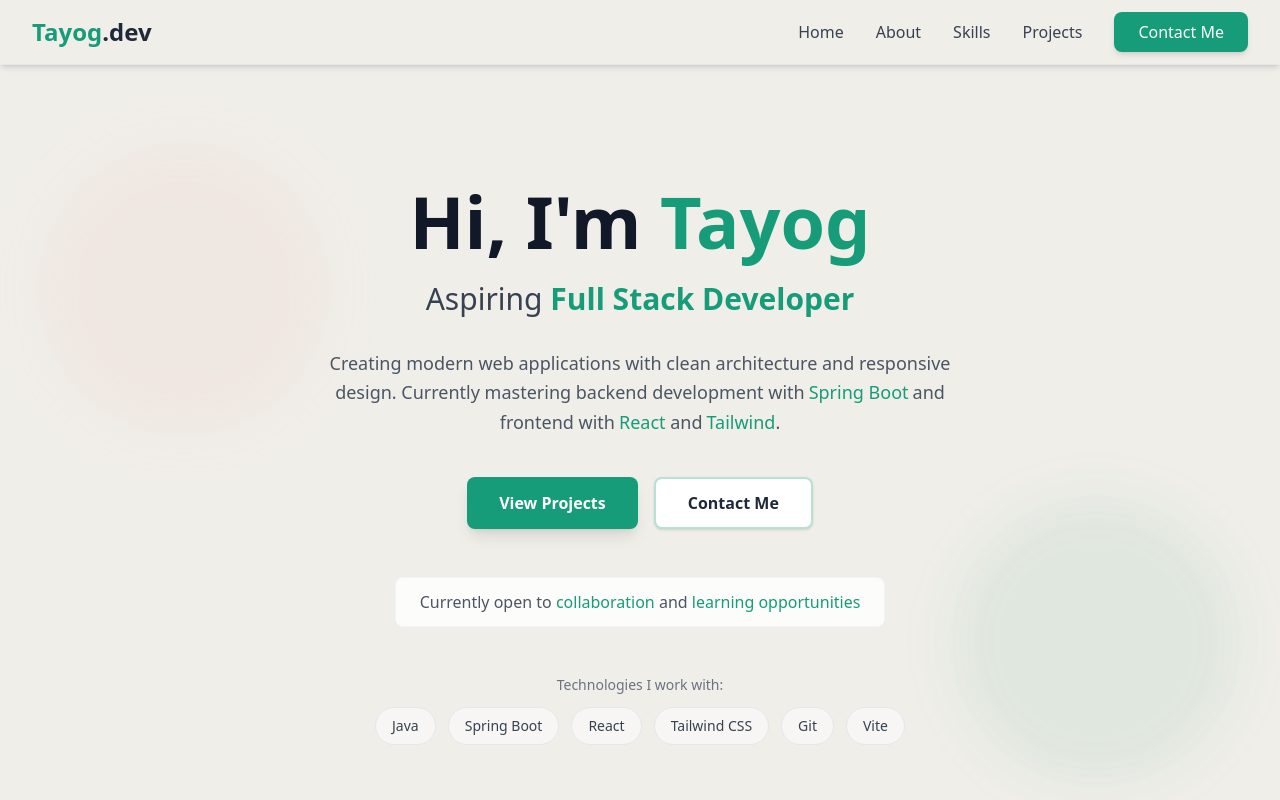
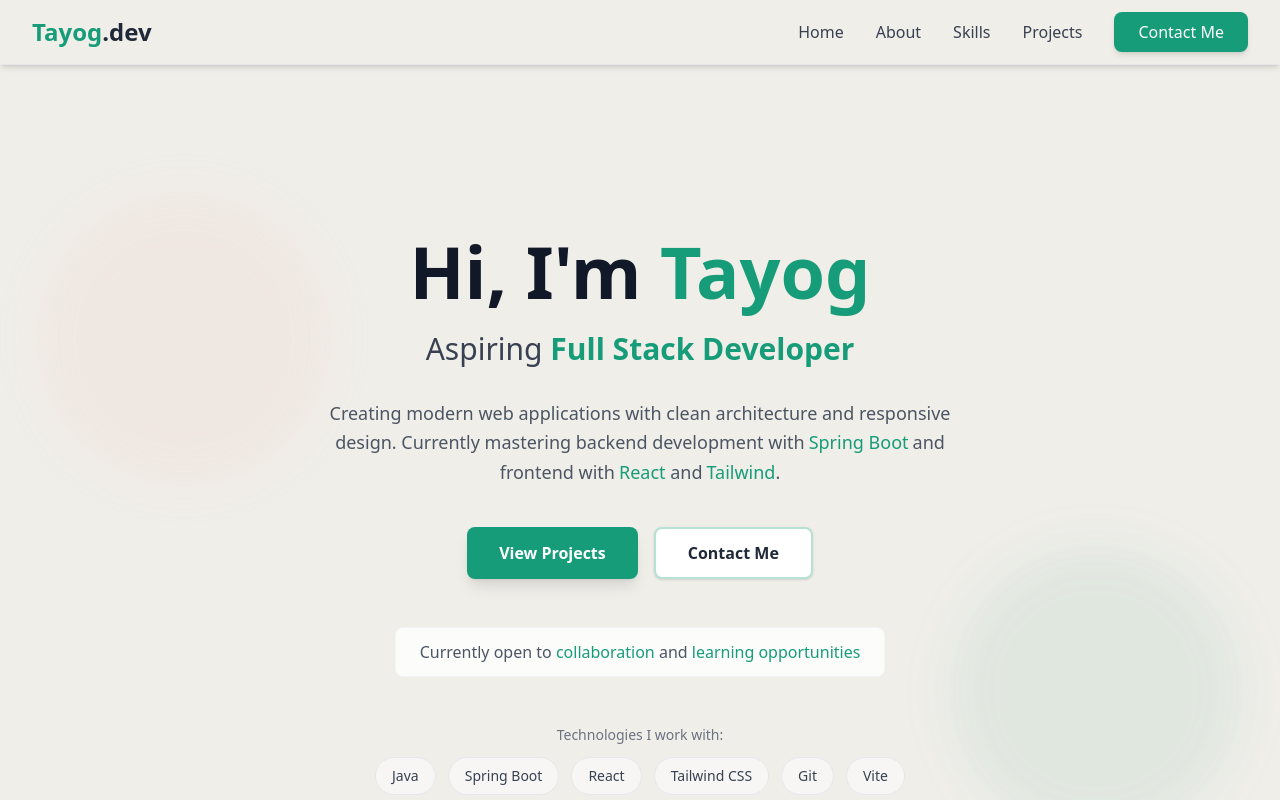
Before and after one commit to Kamen-Rider-Tayog/tayog-portfolio, a React (Vite) app in the folder frontend/: page / in a window 1280 px wide. Shown: the top 800 px of the page. Built offline with nearby package versions, Linux system fonts and the light colour scheme.

Commit message:
Add: favicon and meta tag theme-color.

```diff
--- a/frontend/index.html
+++ b/frontend/index.html
@@ -2,7 +2,8 @@
 <html lang="en">
   <head>
     <meta charset="UTF-8" />
-    <link rel="icon" type="image/svg+xml" href="/vite.svg" />
+    <meta name="theme-color" content="#169C78">
+    <link rel="icon" type="image/svg+xml" href="/favicon.ico" />
     <meta name="viewport" content="width=device-width, initial-scale=1.0" />
     <title>Tayog.dev</title>
   </head>
--- a/frontend/src/components/Hero.jsx
+++ b/frontend/src/components/Hero.jsx
@@ -2,7 +2,7 @@ import React from 'react';
 
 const Hero = () => {
   return (
-    <section className="min-h-screen flex flex-col justify-center items-center px-4 bg-[#F0EEE9] relative overflow-hidden">
+    <section className="min-h-screen flex flex-col justify-center items-center px-4 bg-[#F0EEE9] relative overflow-hidden mt-[50px]">
 
       <div className="absolute top-20 left-10 w-72 h-72 bg-[#F7CAC9]/20 rounded-full mix-blend-multiply filter blur-xl opacity-70 animate-blob"></div>
       <div className="absolute bottom-20 right-10 w-72 h-72 bg-[#169C78]/10 rounded-full mix-blend-multiply filter blur-xl opacity-70 animate-blob animation-delay-2000"></div>
```
Also changed, not shown: 1 other file (tests, documents, lock files or other folders).
